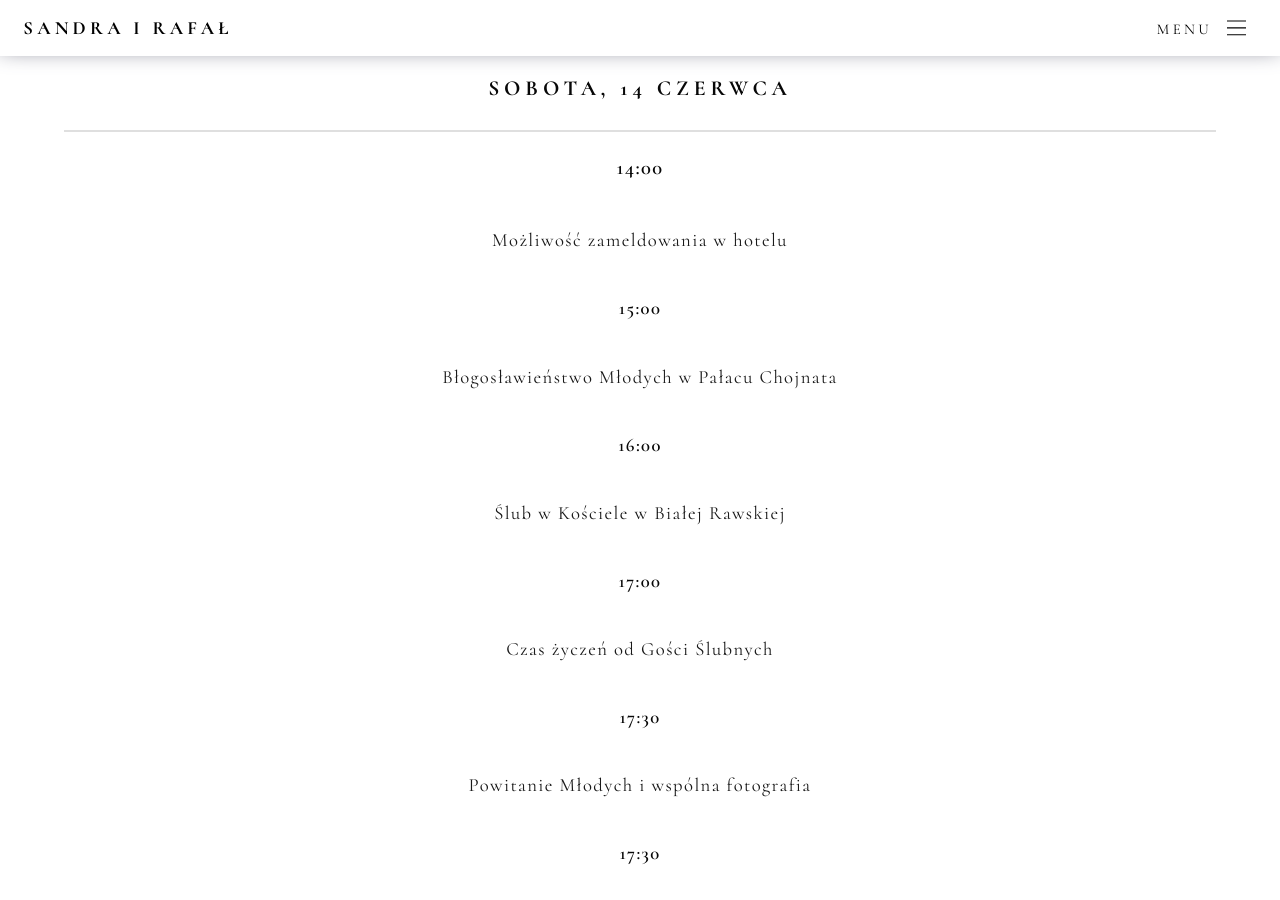
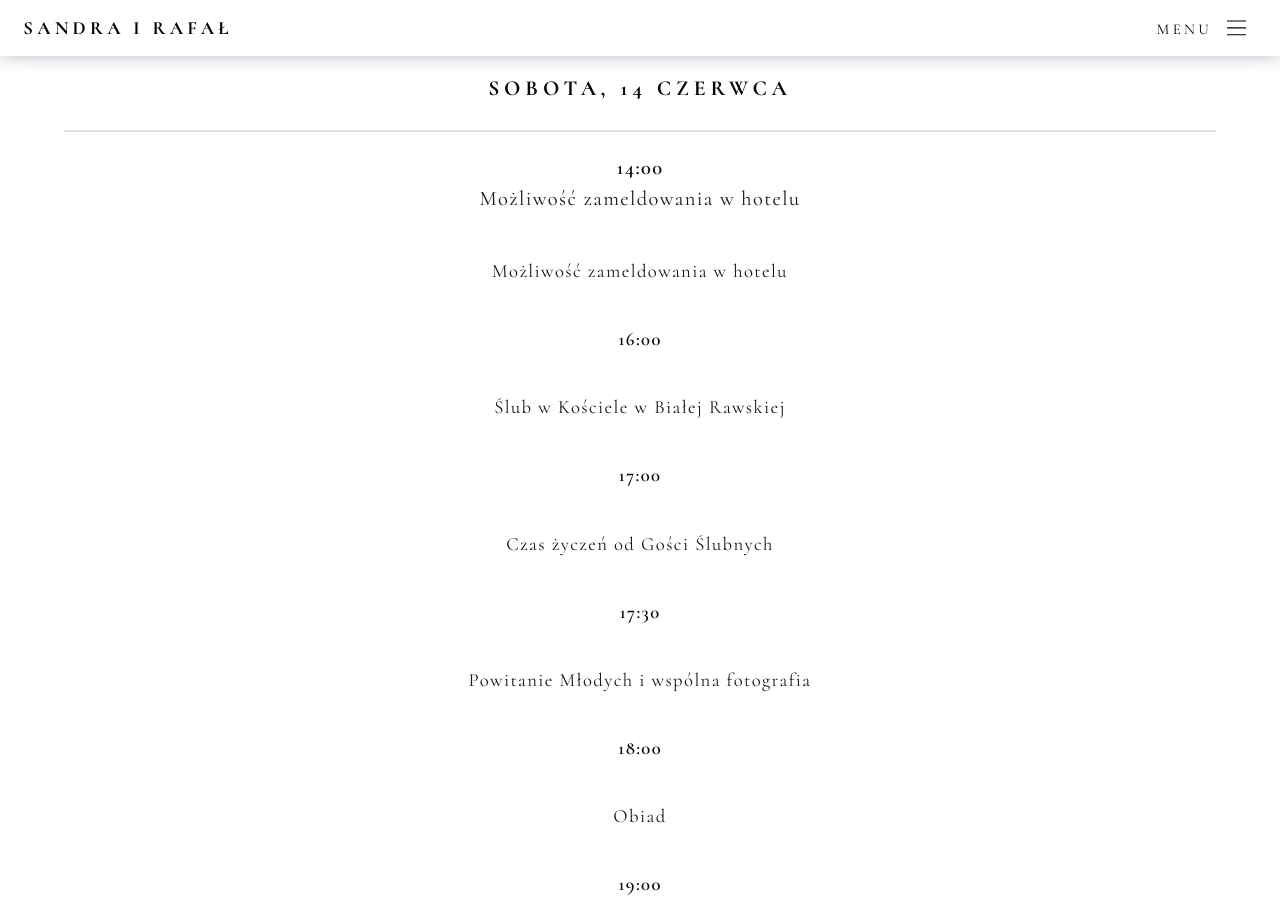
Before and after one commit to sandrarafal2025/sandrarafal2025.github.io, a Jekyll site: the page built from index.html, in a window 1280 px wide and 900 px high, scrolled down 6926 px. Built offline with Jekyll 4.4.1, drawn with Linux system fonts in a browser that asks for light colours; some web fonts are replaced; some of the changed text lies outside the part shown.

Commit message:
accomodation update 13

```diff
--- a/index.html
+++ b/index.html
@@ -260,24 +260,18 @@ layout: landing
             <h2>Plan</h2>
             <div class="d-flex flex-column gap-0 mb-1">
                 <h3>Sobota, 14 czerwca</h3>
-                <p><b>14:00</b></p>
+                <p><b>14:00</b><br>Możliwość zameldowania w hotelu</p>
                 <p>Możliwość zameldowania w hotelu</p>
-                <p><b>15:00</b></p>
-                <p>Błogosławieństwo Młodych w Pałacu Chojnata</p>
                 <p><b>16:00</b></p>
                 <p>Ślub w Kościele w Białej Rawskiej</p>
                 <p><b>17:00</b></p>
                 <p>Czas życzeń od Gości Ślubnych</p>
                 <p><b>17:30</b></p>
                 <p>Powitanie Młodych i wspólna fotografia</p>
-                <p><b>17:30</b></p>
-                <p>Powitanie Młodych i wspólna fotografia</p>
                 <p><b>18:00</b></p>
                 <p>Obiad</p>
                 <p><b>19:00</b></p>
                 <p>Czas życzeń od Gości Weselnych</p>
-                <p><b>19:30</b></p>
-                <p>Pierwszy taniec</p>
                 <p><b>19:30</b></p>
                 <p>Pierwszy taniec</p>
                 <p><b>20:30</b></p>
```
